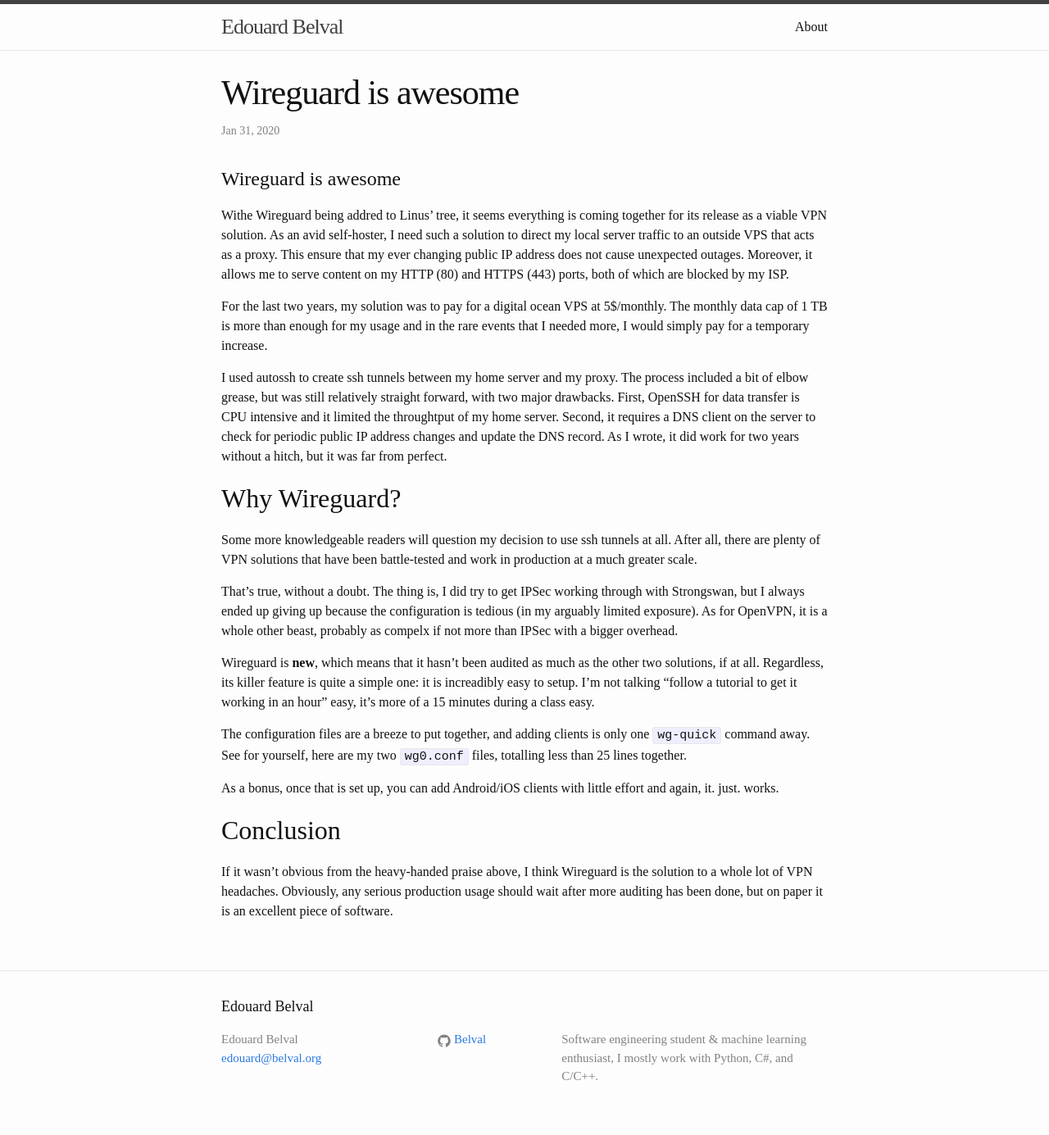
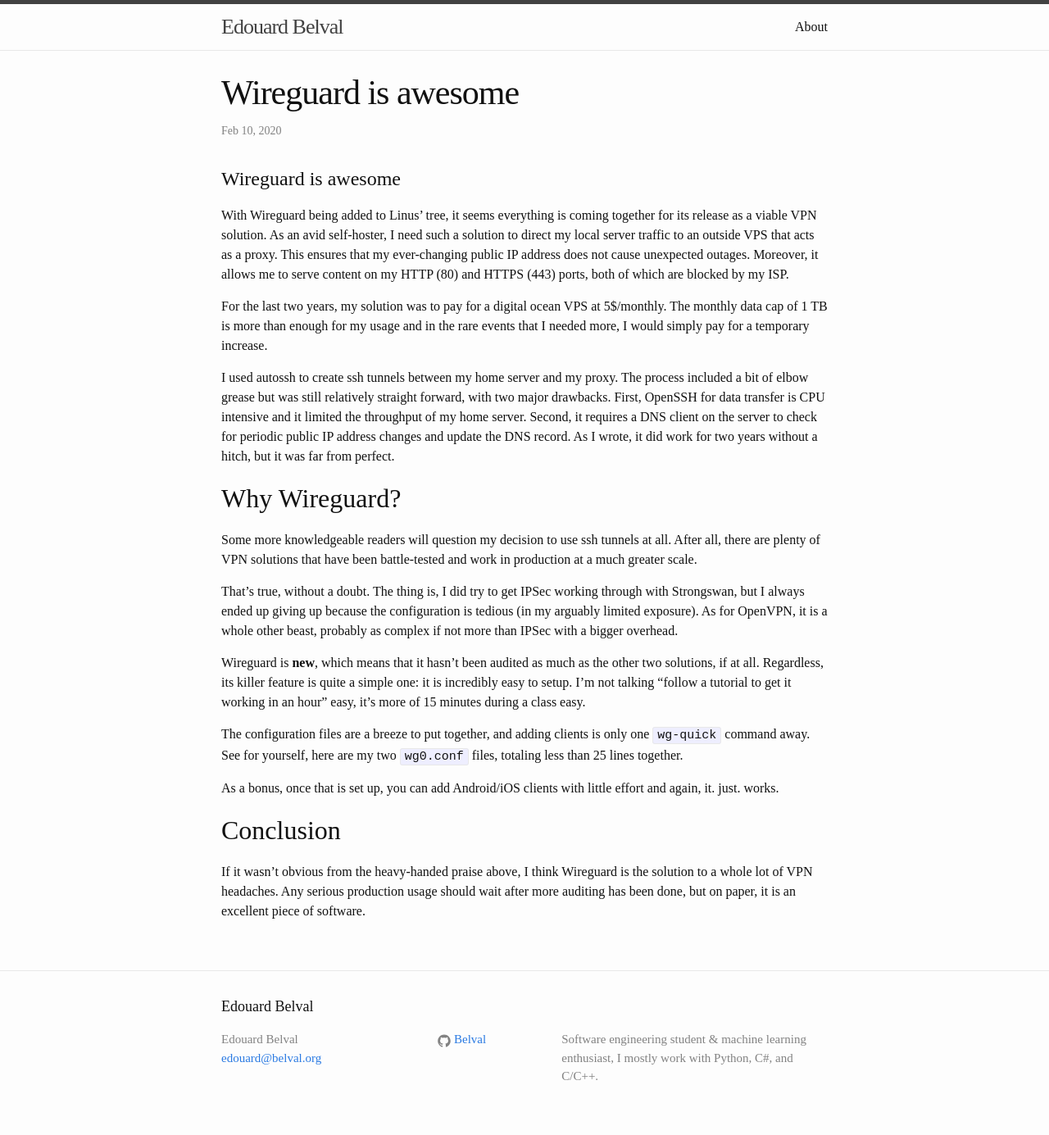
Before and after one commit to Belval/belval.github.io, a Jekyll site: the page built from _posts/2020-02-10-wireguard-is-awesome.markdown, in a window 1280 px wide. Shown: the whole page at 82% size. Built offline with Jekyll 4.4.1, drawn with Linux system fonts in a browser that asks for light colours.

Commit message:
Fix typos

```diff
--- a/_posts/2019-12-29-diy-power-bank.markdown
+++ b/_posts/2019-12-29-diy-power-bank.markdown
@@ -1,7 +1,7 @@
 ---
 layout: post
 title:  "DIY power bank"
-date:   2020-02-01 11:28:50 -0400
+date:   2020-02-02 11:28:50 -0400
 categories: hardware
 ---
 
--- a/_posts/2020-02-10-wireguard-is-awesome.markdown
+++ b/_posts/2020-02-10-wireguard-is-awesome.markdown
@@ -1,30 +1,30 @@
 ---
 layout: post
 title:  "Wireguard is awesome"
-date:   2020-01-31 11:28:50 -0400
+date:   2020-02-10 11:28:50 -0400
 categories: networking
 ---
 
 # Wireguard is awesome
 
-Withe Wireguard being addred to Linus' tree, it seems everything is coming together for its release as a viable VPN solution. As an avid self-hoster, I need such a solution to direct my local server traffic to an outside VPS that acts as a proxy. This ensure that my ever changing public IP address does not cause unexpected outages. Moreover, it allows me to serve content on my HTTP (80) and HTTPS (443) ports, both of which are blocked by my ISP.
+With Wireguard being added to Linus' tree, it seems everything is coming together for its release as a viable VPN solution. As an avid self-hoster, I need such a solution to direct my local server traffic to an outside VPS that acts as a proxy. This ensures that my ever-changing public IP address does not cause unexpected outages. Moreover, it allows me to serve content on my HTTP (80) and HTTPS (443) ports, both of which are blocked by my ISP.
 
 For the last two years, my solution was to pay for a digital ocean VPS at 5$/monthly. The monthly data cap of 1 TB is more than enough for my usage and in the rare events that I needed more, I would simply pay for a temporary increase.
 
-I used autossh to create ssh tunnels between my home server and my proxy. The process included a bit of elbow grease, but was still relatively straight forward, with two major drawbacks. First, OpenSSH for data transfer is CPU intensive and it limited the throughtput of my home server. Second, it requires a DNS client on the server to check for periodic public IP address changes and update the DNS record. As I wrote, it did work for two years without a hitch, but it was far from perfect.
+I used autossh to create ssh tunnels between my home server and my proxy. The process included a bit of elbow grease but was still relatively straight forward, with two major drawbacks. First, OpenSSH for data transfer is CPU intensive and it limited the throughput of my home server. Second, it requires a DNS client on the server to check for periodic public IP address changes and update the DNS record. As I wrote, it did work for two years without a hitch, but it was far from perfect.
 
 ## Why Wireguard?
 
 Some more knowledgeable readers will question my decision to use ssh tunnels at all. After all, there are plenty of VPN solutions that have been battle-tested and work in production at a much greater scale.
 
-That's true, without a doubt. The thing is, I did try to get IPSec working through with Strongswan, but I always ended up giving up because the configuration is tedious (in my arguably limited exposure). As for OpenVPN, it is a whole other beast, probably as compelx if not more than IPSec with a bigger overhead.
+That's true, without a doubt. The thing is, I did try to get IPSec working through with Strongswan, but I always ended up giving up because the configuration is tedious (in my arguably limited exposure). As for OpenVPN, it is a whole other beast, probably as complex if not more than IPSec with a bigger overhead.
 
-Wireguard is **new**, which means that it hasn't been audited as much as the other two solutions, if at all. Regardless, its killer feature is quite a simple one: it is increadibly easy to setup. I'm not talking "follow a tutorial to get it working in an hour" easy, it's more of a 15 minutes during a class easy.
+Wireguard is **new**, which means that it hasn't been audited as much as the other two solutions, if at all. Regardless, its killer feature is quite a simple one: it is incredibly easy to setup. I'm not talking "follow a tutorial to get it working in an hour" easy, it's more of 15 minutes during a class easy.
 
-The configuration files are a breeze to put together, and adding clients is only one `wg-quick` command away. See for yourself, here are my two `wg0.conf` files, totalling less than 25 lines together.
+The configuration files are a breeze to put together, and adding clients is only one `wg-quick` command away. See for yourself, here are my two `wg0.conf` files, totaling less than 25 lines together.
 
 As a bonus, once that is set up, you can add Android/iOS clients with little effort and again, it. just. works.
 
 ## Conclusion
 
-If it wasn't obvious from the heavy-handed praise above, I think Wireguard is the solution to a whole lot of VPN headaches. Obviously, any serious production usage should wait after more auditing has been done, but on paper it is an excellent piece of software.
+If it wasn't obvious from the heavy-handed praise above, I think Wireguard is the solution to a whole lot of VPN headaches. Any serious production usage should wait after more auditing has been done, but on paper, it is an excellent piece of software.
```
